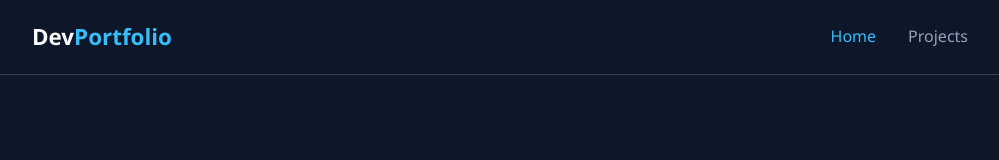
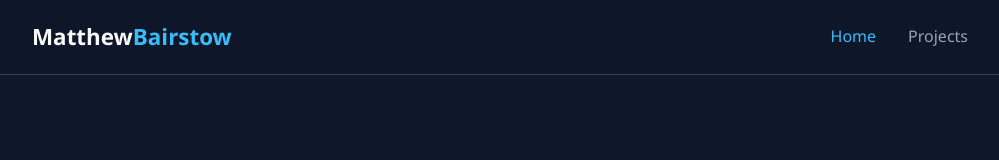
Before and after one commit to Matthew-Bairstow/matthewbairstow.dev, a plain HTML site: page index.html in a window 1280 px wide. Shown: the top 160 px of the page, without its empty margins (140-1139 px from the left). Drawn offline with Linux system fonts and the light colour scheme.

Commit message:
adding my name

```diff
--- a/index.html
+++ b/index.html
@@ -10,7 +10,7 @@
 
     <header>
         <div class="nav-container">
-            <a href="index.html" class="logo">Dev<span>Portfolio</span></a>
+            <a href="index.html" class="logo">Matthew<span>Bairstow</span></a>
             <nav>
                 <ul>
                     <li><a href="index.html" class="active">Home</a></li>
```
Also changed, not shown: projects.html (+1 -1 lines).
